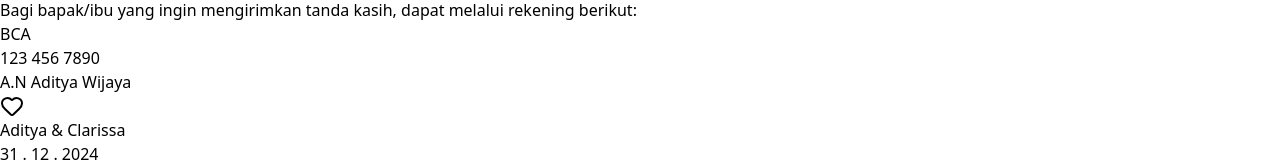
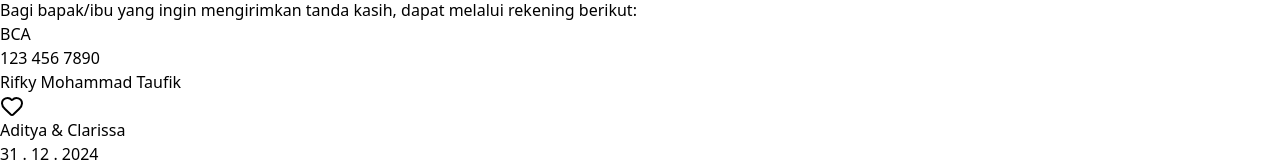
Before and after one commit to idrisrilfans/Brother-Wedding, a React (Vite) app: page / in a window 1280 px wide. Shown: the part 1448-1610 px from the top of the page. Built offline with nearby package versions, Linux system fonts and the light colour scheme.

Commit message:
change bride and groom name

```diff
--- a/src/App.tsx
+++ b/src/App.tsx
@@ -413,7 +413,7 @@
             <div className="p-4 bg-stone-50 rounded-2xl border border-stone-100">
               <p className="text-[10px] uppercase font-bold text-stone-400 mb-1 tracking-tighter">BCA</p>
               <p className="text-xl font-serif text-stone-800">123 456 7890</p>
-              <p className="text-xs text-stone-500 mt-1">A.N Aditya Wijaya</p>
+              <p className="text-xs text-stone-500 mt-1">Rifky Mohammad Taufik</p>
             </div>
           </div>
         </div>
```
